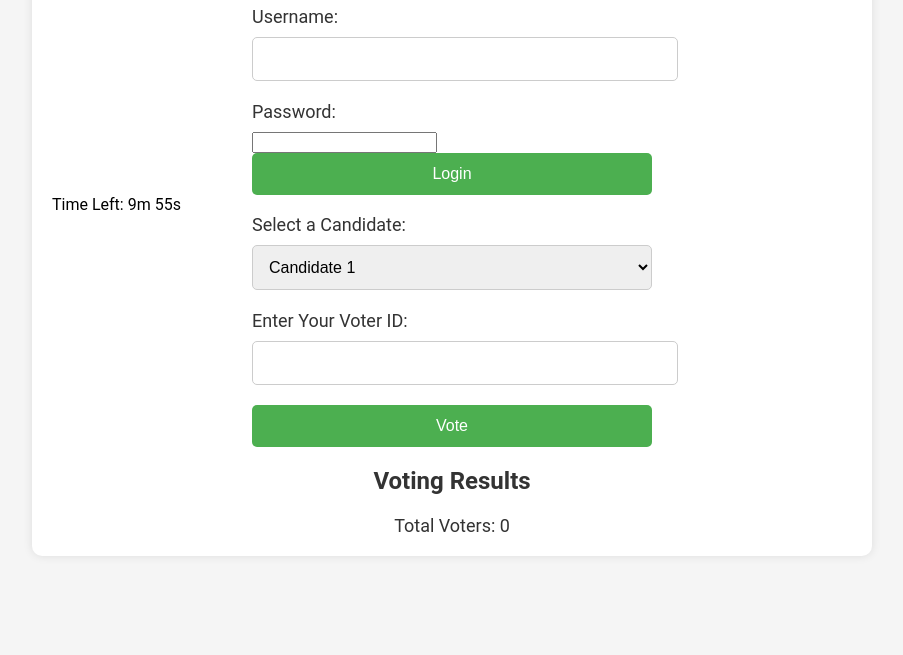
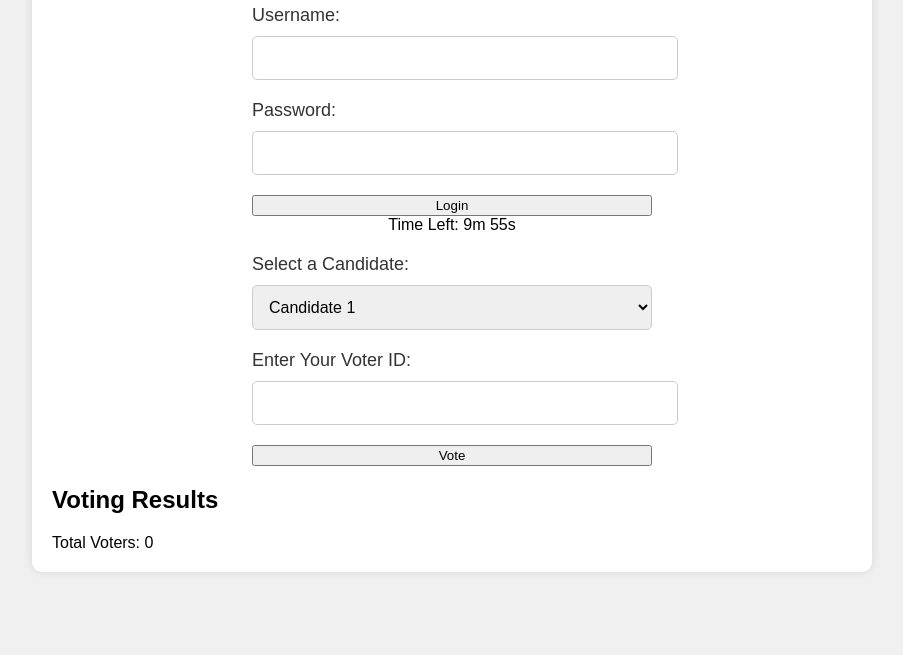
Before and after one commit to parth123046/Voting-machine, a plain HTML site: page index.html in a window 1280 px wide. Shown: the part 145-800 px from the top of the page, without its empty margins (188-1091 px from the left). Drawn offline with Linux system fonts and the light colour scheme.

Commit message:
Update styles.css

```diff
--- a/styles.css
+++ b/styles.css
@@ -1,8 +1,8 @@
 body {
-  font-family: 'Roboto', sans-serif;
+  font-family: Arial, sans-serif;
+  background-color: #f0f0f0;
   margin: 0;
   padding: 0;
-  background-color: #f5f5f5;
 }
 
 .container {
@@ -14,16 +14,17 @@ body {
   box-shadow: 0 0 10px rgba(0, 0, 0, 0.1);
 }
 
-h1, h2 {
+h1 {
   text-align: center;
   color: #333;
 }
 
-.category {
-  margin-bottom: 40px;
+.timer {
+  text-align: center;
+  margin-bottom: 20px;
 }
 
-form {
+.form {
   max-width: 400px;
   margin: 0 auto;
 }
@@ -35,7 +36,7 @@ label {
   color: #333;
 }
 
-select, input[type="text"] {
+select, input[type="text"], input[type="password"] {
   width: 100%;
   padding: 12px;
   margin-bottom: 20px;
@@ -46,31 +47,3 @@ select, input[type="text"] {
 
 button {
   width: 100%;
-  padding: 12px;
-  background-color: #4CAF50;
-  color: white;
-  border: none;
-  border-radius: 5px;
-  cursor: pointer;
-  font-size: 16px;
-  transition: background-color 0.3s ease;
-}
-
-button:hover {
-  background-color: #45a049;
-}
-
-.votingResults {
-  margin-top: 20px;
-  padding: 10px;
-  background-color: #f0f0f0;
-  border-radius: 5px;
-  font-size: 16px;
-}
-
-#voterTurnout {
-  margin-top: 20px;
-  font-size: 18px;
-  color: #333;
-  text-align: center;
-}
```
